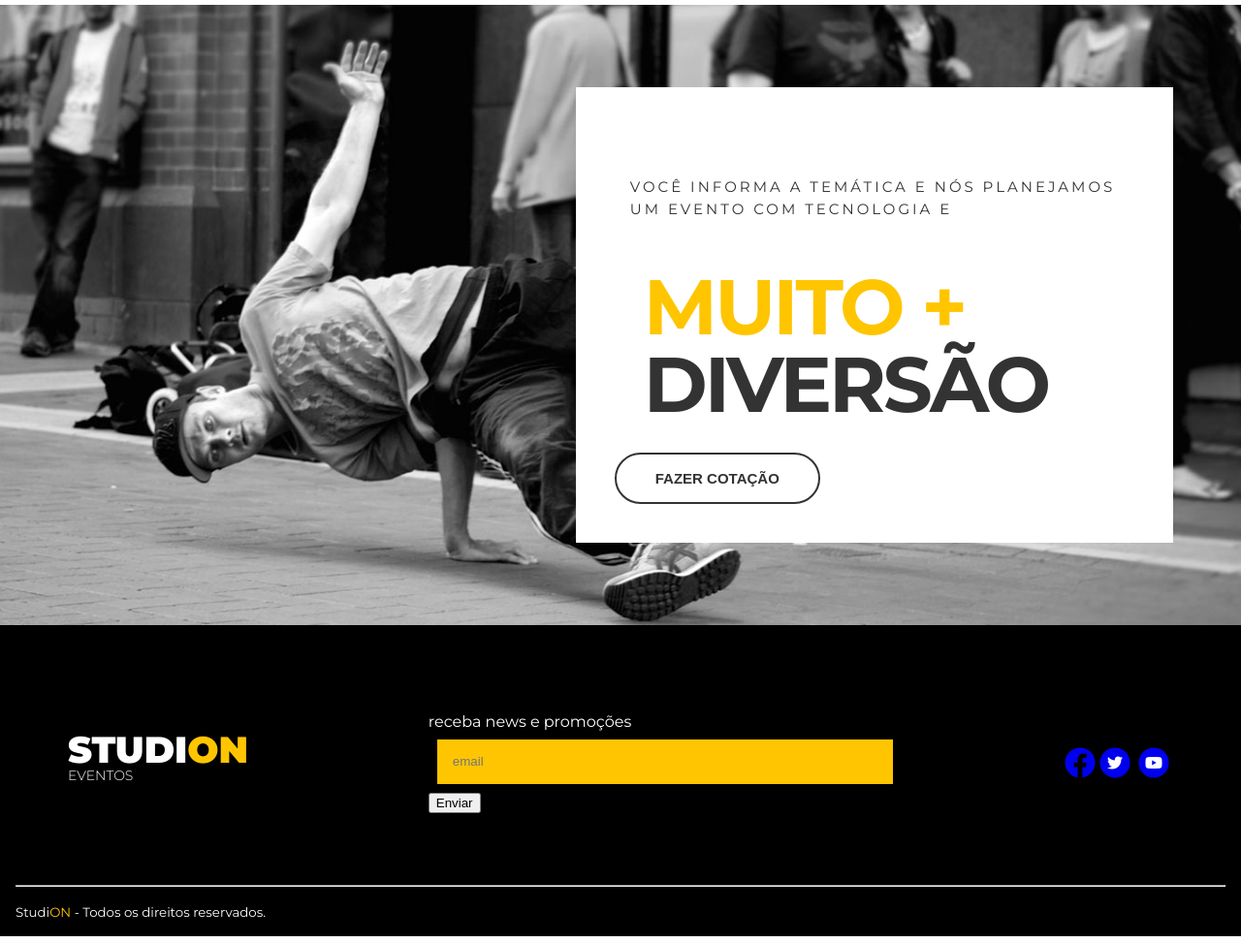
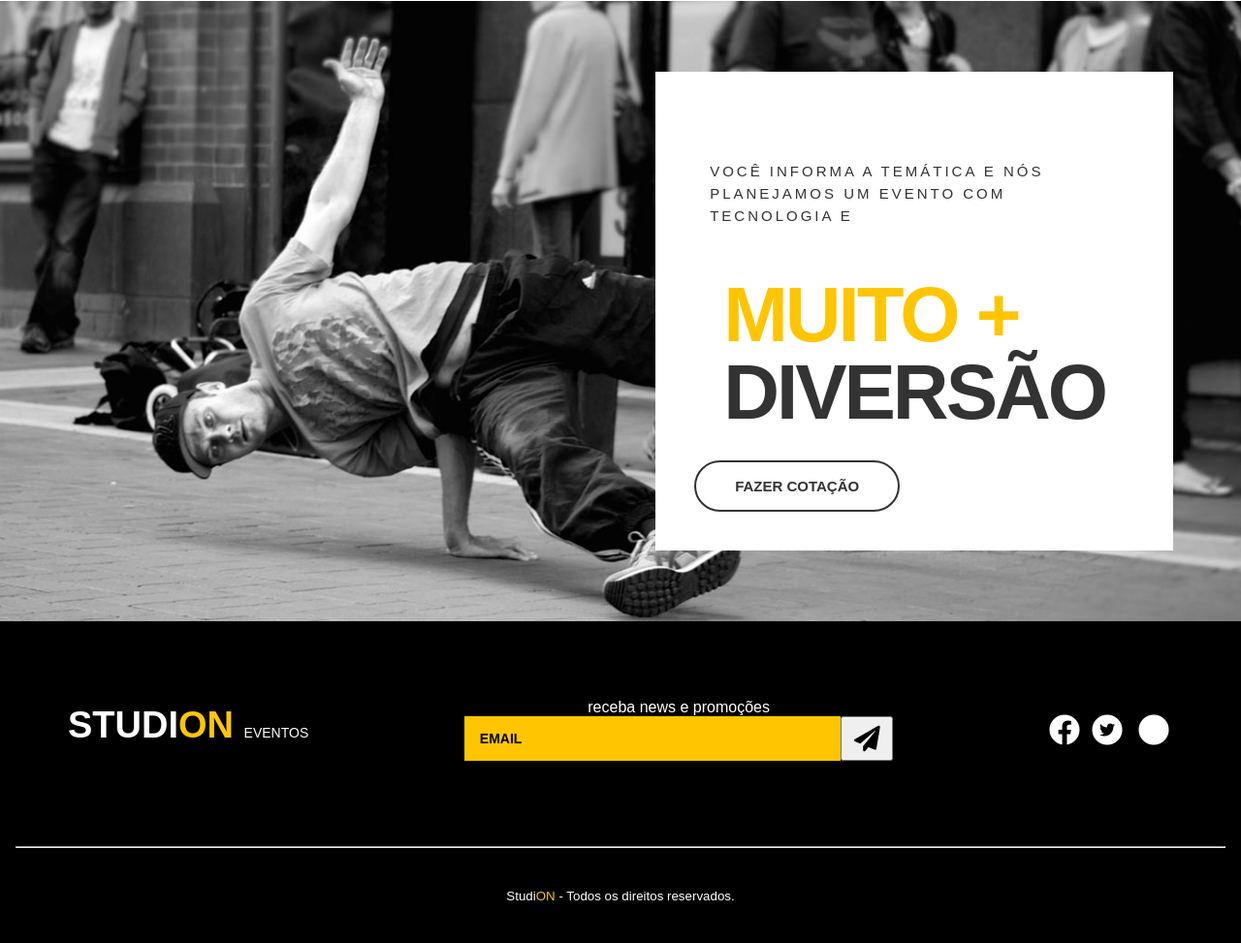
Before and after one commit to JujuBicalho/studion, a website: page src/index.html in a window 1280 px wide. Shown: the part 1483-2456 px from the top of the page at 97% size. Drawn offline with Linux system fonts and the light colour scheme; a web font is replaced by a local one.

Commit message:
index atualizado

```diff
--- a/src/index.html
+++ b/src/index.html
@@ -119,15 +119,19 @@
             <div class="container footer__container">
 
               <h2 class="footer__logo-studion">
-                 Studi<span class="copy-primary">on</span><span class="logo-studion__subtitle">Eventos</span>
+                 Studi<span class="copy-primary">on</span>
+                 <span class="logo-studion__subtitle">
+                     Eventos</span>
                </h2>
 
               <form class="footer__form">
                 <label for="email">receba news e promoções</label>
-                <fieldset>
+                <div class="footer__form__email">
                     <input id="email" type="email" placeholder="email">
-                     <button type="submit">Enviar</button>
-                </fieldset>
+                     <button type="submit">
+                        <i class="fas fa-paper-plane fa-2x"></i>
+                     </button>
+                    </div>
              </form>
 
             <ul class="footer__icons">
@@ -140,14 +144,14 @@
              <li><a href="https://www.twitter.com" target="_blank">
             <span class="fa-stack fa-1x">
              <i class="fas fa-circle fa-stack-2x"></i>
-             <i class="fab fa-twitter fa-stack-1x fa-inverse"></i>
+             <i class="fab fa-twitter fa-stack-1x fa-inverse-2x"></i>
          </span>
         </a>
     </li>
              <li><a href="https://www.youtube.com" target="_blank">
             <span class="fa-stack fa-1x">
              <i class="fas fa-circle fa-stack-2x"></i>
-             <i class="fab fa-youtube fa-stack-1x fa-inverse"></i>
+             <i class="fab fa-youtube fa-stack-1x fa-inverse-1x"></i>
         </span>
         </a>
      </li>
--- a/src/style.css
+++ b/src/style.css
@@ -1,20 +1,21 @@
-@import url('https://fonts.googleapis.com/css2?family=Montserrat:wght@300;400;700;900&display=swap');
-@import url('https://fonts.googleapis.com/css2?family=Roboto:wght@300;400;700;900&display=swap');
-@import url('https://cdnjs.cloudflare.com/ajax/libs/font-awesome/5.15.3/css/all.min.css');
-@import url('https://cdnjs.cloudflare.com/ajax/libs/font-awesome/5.15.3/css/brands.min.css');
+@import url("ttps://fonts.googleapis.com/css2?family=Montserrat:wght@300;400;700;900&display=swap");
+@import url("https://fonts.googleapis.com/css2?family=Roboto:wght@300;400;700;900&display=swap");
+@import url("https://cdnjs.cloudflare.com/ajax/libs/font-awesome/5.15.3/css/all.min.css");
+@import url("https://cdnjs.cloudflare.com/ajax/libs/font-awesome/5.15.3/css/brands.min.css");
 
 * {
  box-sizing: border-box;
  }
 
 :root {
-    font-family: 'Montserrat', sans-serif;
-    font-size:16px;
+    font-family: "Montserrat", sans-serif;
+    font-size: 16px;
     --color-primary: #ffc500;
     --default-padding: 1rem;
     --color-copy: #333;
     color: var(--color-copy);
  }
+
 body {
     margin: 0;
     padding-top: 7.75rem;
@@ -44,7 +45,7 @@ ul {
     z-index: 1;
     top: 0;
     left: 0;
-    color: #FFF;
+    color: #fff;
 }
 
 .navbar__container {
@@ -69,7 +70,7 @@ ul {
 
 .navbar__links a {
     font-weight: 300;
-    color: #FFF;
+    color: #fff;
     text-decoration: none;
 }
 
@@ -207,7 +208,7 @@ ul {
 }
 
 .institutional__copy p {
-    font-family: 'Roboto', sans-serif;
+    font-family: "Roboto", sans-serif;
     font-size: 1.0625rem;
     line-height: 1.6875rem;
     font-weight: 300;
@@ -275,75 +276,118 @@ ul {
       color: var(--color-copy);
       border-color: var(--color-copy);
       background: unset;
-      hover: var(--default-padding);
 
+  }
+
+  .btn--quote:hover {
+     background: var(--color-copy);
   }
 
 .footer {
       background-color: #000;
-      color: #FFF;
+      color: #fff;
       padding: 0 1rem;
+      text-align: center;
 }
 
 .footer__container {
       display: grid;
-      grid-template-columns: repeat(3,auto);
+      grid-template-columns: repeat(3, auto);
       align-items: center;
-      padding: 5.25rem 0 3.75rem 0;
+      padding: 5rem 0;
 }
 
 .footer__logo-studion {
-    justify-self: left;
+    justify-self:start;
     text-transform: uppercase;
     font-size: 2.375rem;
     font-weight: 900;
     line-height: 1ch;
-    margin: 0 1 rem;
+    margin: 0;
+    text-align: right;
 
 }
 
 .logo-studion__subtitle {
-    display:block;
-
-
-}
-.footer___form {
-    justify-self: center;
-    display: grid;
-    place-items: center;
-    grid-template-columns: 10ch auto;
-    gap: 1.25rem;
-
+    font-size: 0.875rem;
+    font-weight: 300;
+    color: #fff;
 }
 
-.footer__form fieldset{
-    border:unset;
-    margin: 0;
-    padding: 0;
-    width: 100%;
+.footer___form {
+    display: flex;
+    flex-direction: row;
 
+    gap: 1.375rem;
+    align-items: center;
 }
 
 .footer__form input {
     width: 100%;
     height: 2.875rem;
     background-color: var(--color-primary);
+    font-size: .875rem;
+    font-weight: 700;
     border: unset;
     padding: 1rem;
-    margin: 0.5625rem;
+    text-transform: uppercase;
+    color: #000;
+ }
 
+ .footer__form input::placeholder {
+    color: #000;
   }
+
 
 .footer__label {
     font-size: 0.875rem;
     font-weight: 300;
-    line-height: 1.0625rem;
+    line-height: 1rem;
+}
+
+
+.footer__form button {
+    cursor:pointer;
+    transition: 0.3s all ease;
+
+}
+
+.footer__form__email {
+    display: grid;
+    grid-template-columns: auto 3.375rem;
+}
+
+
+.footer__form button:hover {
+    background-color: #000;
+    color:#fff;
+}
+
+.footer__direitos {
+    align-items: center;
 }
 
 .footer__icons {
     justify-self: right;
 }
 
-.footer__direitos {
-    align-items: center;
+.footer__icons {
+    display: grid;
+    grid-template-columns: repeat(3, auto);
+    gap: 0.5rem;
+    justify-self: end;
 }
+
+.footer__icons a,
+.footer__icons a:hover,
+.footer__icons a:visited {
+  color: white;
+}
+
+.footer__icons .fa-twitter {
+  color: #000;
+}
+
+.footer p {
+    margin: 2.5rem 0;
+}
```
Lines whose indentation alone changed are shown as unchanged.
